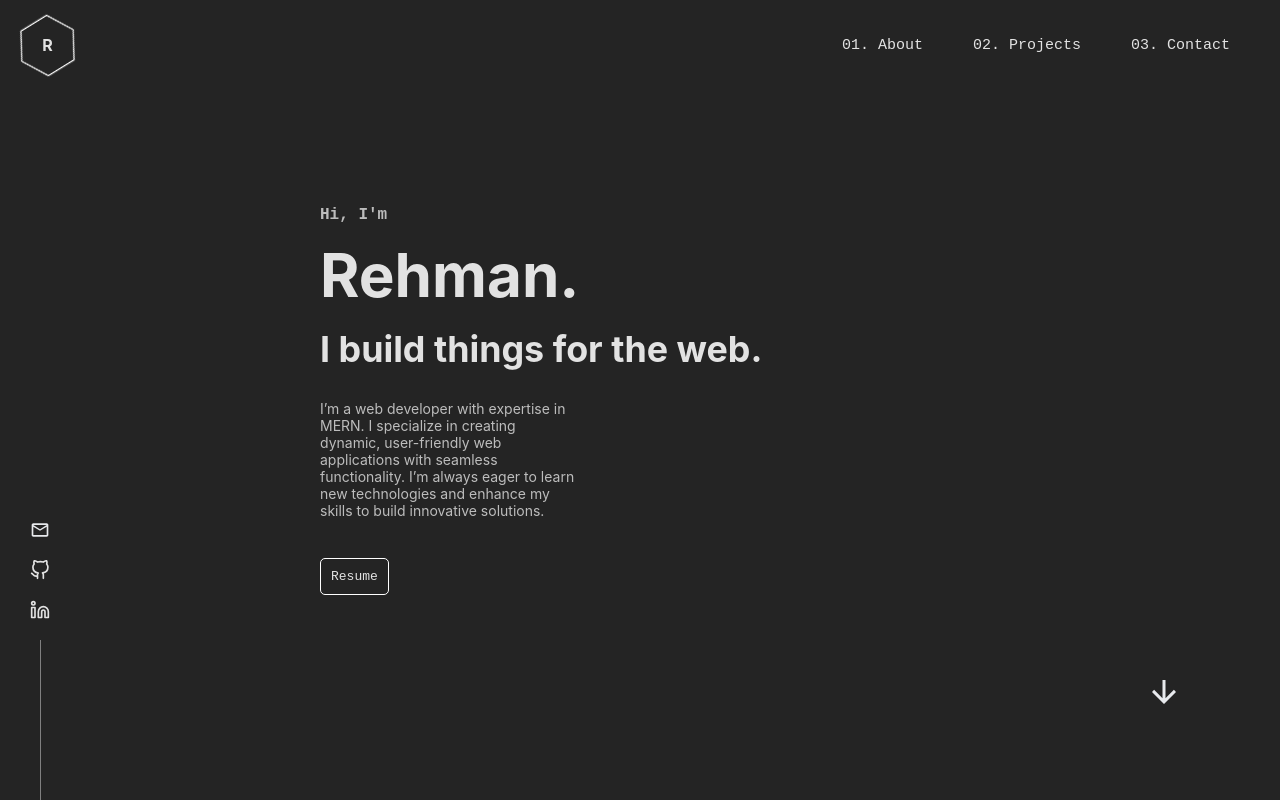
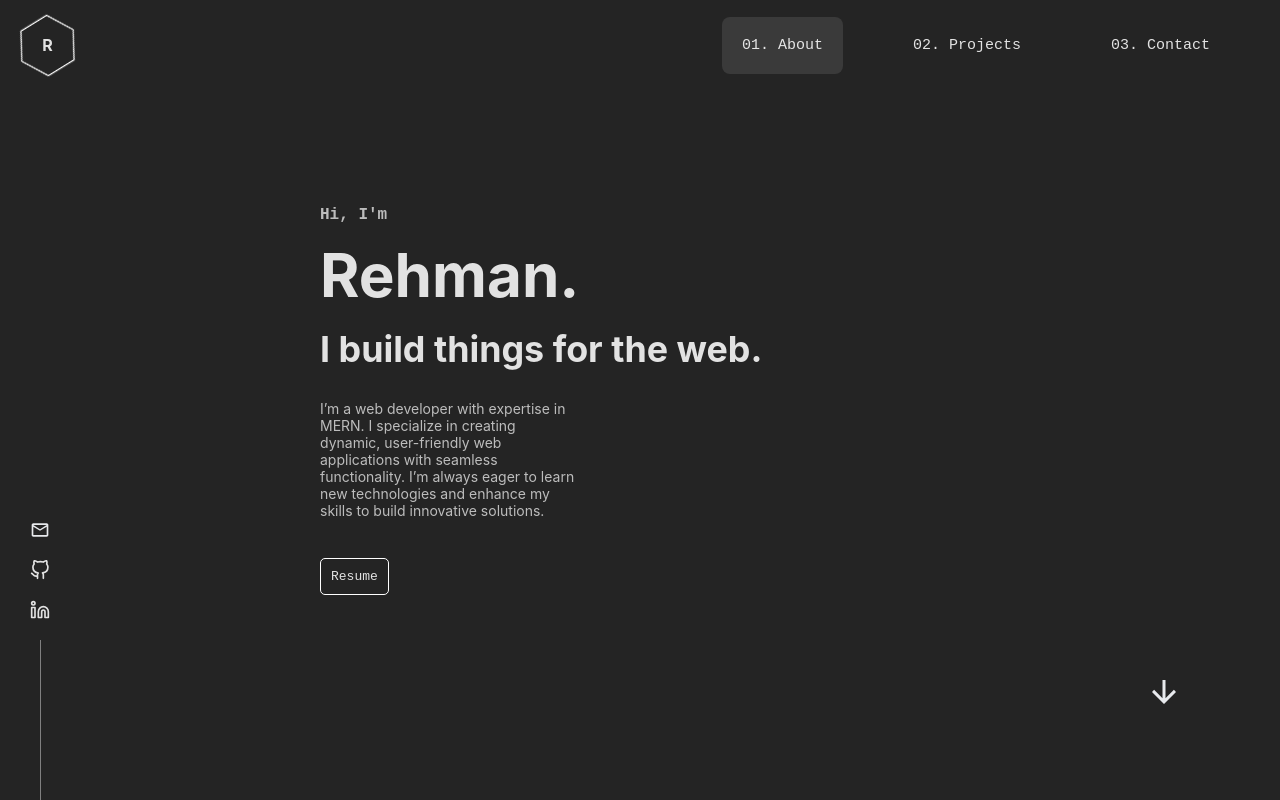
Before and after one commit to rehmansha1/MyPortfolio, a React (Vite) app: page / in a window 1280 px wide. Both pictures are taken after a click on the element "01. About". Shown: the top 800 px of the page. Built offline with nearby package versions, Linux system fonts and the light colour scheme.

Commit message:
added hover efffect with url changes

```diff
--- a/src/App.css
+++ b/src/App.css
@@ -43,17 +43,52 @@ padding-top: 10px;
   font-size: 15px;
   font-family: monospace;
 }
+
 #sections > div {
   position: relative;
   top: -100px;
   cursor: pointer;
   font-size: 15px;
   opacity: 0;
+  padding: 20px;
 }
 #sections > div > a {
   text-decoration: none;
   color: #ffffffde;
   cursor: pointer;
+  z-index: 16;
+}
+#boxhover{
+
+  position: absolute;
+  top: 0;
+  left: 0;
+  width: 0;
+  height: 0;
+  opacity: 0;
+background-color: rgb(255, 255, 255,0.1);
+
+  border-radius: 8px;
+  pointer-events: none; /* Makes the box unclickable */
+  transition: all 0.3s ease; /* Smooth movement and resizing */
+
+}
+#boxhover.slow{
+  animation: slowopacity 0.1s 0.3s both;
+}
+
+
+@keyframes slowopacity {
+  0%{
+    opacity: 0;
+    background-color: rgb(255, 255, 255,0.1);
+
+  }
+  100%{
+    opacity: 1;
+    background-color: rgb(255, 255, 255,0.1);
+
+  }
 }
 #logo-outer{
   position: relative;
--- a/src/App.jsx
+++ b/src/App.jsx
@@ -65,6 +65,27 @@ function App() {
           index * 0.2 // stagger time
         );
       });
+      const hoverBox = document.querySelector('#boxhover');
+      const links = document.querySelectorAll('#sections > div ');
+
+      links.forEach(link => {
+        link.addEventListener('mouseenter', (e) => {
+          const rect = e.target.getBoundingClientRect();
+         if(hoverBox){
+          hoverBox.style.width = `${rect.width}px`;
+          hoverBox.style.height = `${rect.height}px`;
+          hoverBox.style.left = `${rect.left}px`;
+          hoverBox.style.top = `${rect.top}px`;
+          hoverBox.classList.add('slow');
+         }
+        });
+      });
+
+      document.getElementById("sections").addEventListener('mouseleave', () => {
+        // Optionally reset the hover box if leaving the container
+
+
+      });
     }, 2000);
   }, []);
   useEffect(() => {
@@ -100,6 +121,7 @@ function App() {
       }
     });
   }, []);
+
   setTimeout(() => {
 
     document.getElementById("logoPage").style.transition = "all 0.4s";
@@ -222,19 +244,21 @@ function App() {
           <div id="logo-symbol">R</div>
         </div>
         <div id="sections">
-          <div>
+          <div id="skip1" onClick={()=>document.querySelector('#skip1 > a').click()}>
             <a href="#about-outer">01. About</a>
           </div>
-          <div>
+          <div id="skip2" onClick={()=>document.querySelector('#skip2 > a').click()}>
             <a href="#projects" id="project-go">
               02. Projects
             </a>
           </div>
-          <div>
+          <div id="skip3" onClick={()=>document.querySelector('#skip3 > a').click()}>
             <a href="#contactSection">03. Contact</a>
           </div>
         </div>
+        <div id="boxhover"></div>
       </div>
+
       <div>
         <div id="about-outer">
           <div id="about">
@@ -288,8 +312,9 @@ function App() {
               <div>React</div>
             </div>
             <div className="git-project">
-            <a>
+            <a href="https://github.com/rehmansha1/txt-compressor" target="_blank">
               <svg
+
                 xmlns="http://www.w3.org/2000/svg"
                 role="img"
                 viewBox="0 0 24 24"
```
